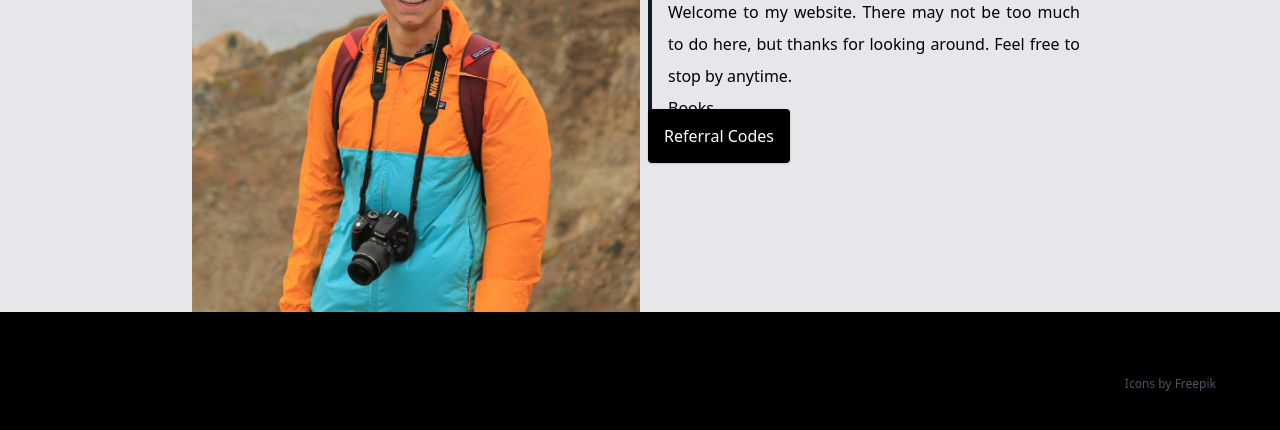
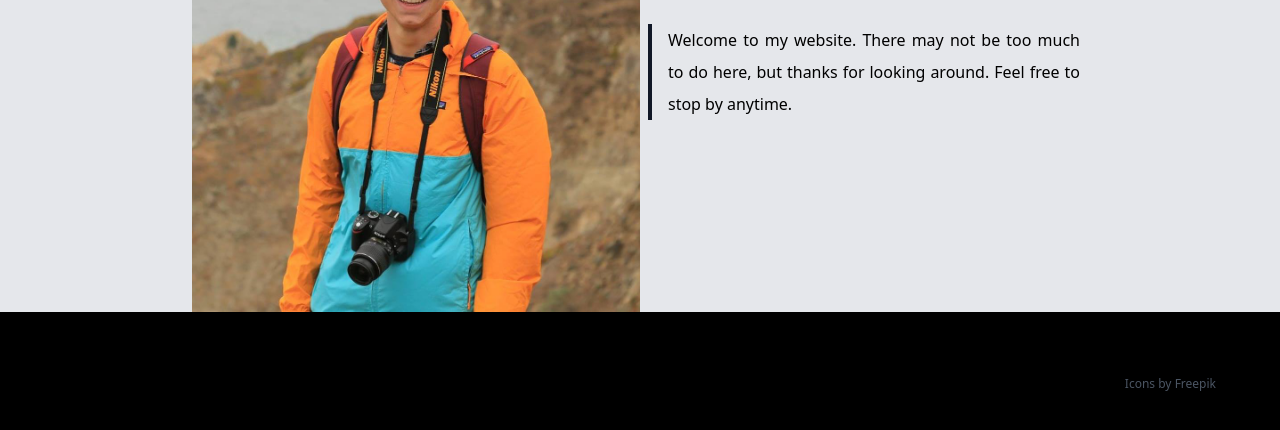
Before and after one commit to jeffrey-t-l/cop_jeffl_xyz, a Gatsby site: page / in a window 1280 px wide. Shown: the part 348-778 px from the top of the page. Built offline with nearby package versions, Linux system fonts and the light colour scheme; Gatsby itself is replaced by a stand-in of ours.

Commit message:
remove unneeded stuff

```diff
--- a/src/pages/index.js
+++ b/src/pages/index.js
@@ -24,15 +24,6 @@ function IndexPage() {
               <blockquote className="pl-4 leading-loose text-justify border-l-4 border-gray-900">
                 Welcome to my website. There may not be too much to do here, but thanks for looking around. Feel free to stop by anytime.
               </blockquote>
-              <blockquote className="pl-4 leading-loose text-justify border-l-4 border-gray-900">
-                <a href="/books/">Books</a>
-              </blockquote>
-              <Link to="/invites/" replace>
-                <span className="p-4 bg-black text-white text-s rounded shadow hover:bg-gray-700">
-                  Referral Codes
-                </span>
-              </Link>
-              <br />
             </div>
           </div>
           <img
```
